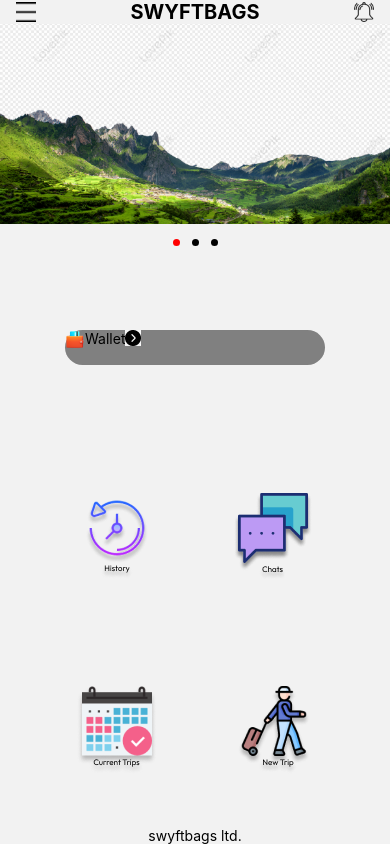
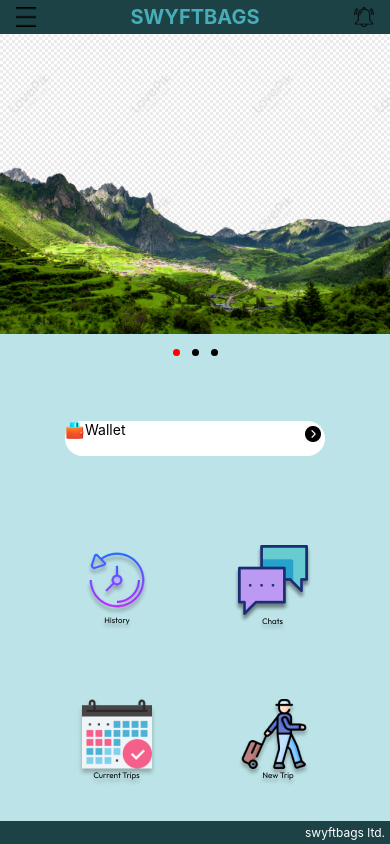
Before and after one commit to imtiazzalii/FYP, a React Native app: screen /Dashboard in a window 390 px wide. Built offline with nearby package versions, Linux system fonts and the light colour scheme; grey boxes are pictures that could not be loaded.

Commit message:
tailwind styling dashboard

```diff
--- a/screens/Carousel.js
+++ b/screens/Carousel.js
@@ -53,7 +53,7 @@
 	const renderItem = ({ item, index }) => {
 		return (
 			<View>
-				<Image source={item.image} style={{ height: 200, width: screenWidth }}/>
+				<Image source={item.image} style={{ height: 300, width: screenWidth }}/>
 			</View>
 		);
 	};
--- a/screens/Dashboard.js
+++ b/screens/Dashboard.js
@@ -18,9 +18,10 @@
               <View style={styles.wallet}>
                 <Image source={require("../assets/Dashboard/wallet.png")}/>
                 <Text>Wallet</Text>
-                <Image source={require("../assets/Dashboard/arrow.jpeg")}/>
+                <Image style={styles.arrow} source={require("../assets/Dashboard/arrow.jpeg")}/>
               </View>
             </View>
+
             <View style={styles.contentbox2}>
               <Image source={require("../assets/Dashboard/history.png")}/>
               <Image source={require("../assets/Dashboard/chats.png")}/>
@@ -31,7 +32,7 @@
               <Image source={require("../assets/Dashboard/newtrip.png")}/>
             </View>
             <View style={styles.footer}>
-              <Text>swyftbags ltd.</Text>
+              <Text style={styles.footerText}>swyftbags ltd.</Text>
             </View>
         </View>
     );
@@ -40,11 +41,13 @@
 const styles = StyleSheet.create({
     container: {
       flex: 1,
-      paddingTop: Platform.OS === 'android' ? StatusBar.currentHeight : 0,
+      marginTop: Platform.OS === 'android' ? StatusBar.currentHeight : 0,
+      backgroundColor:"#BCE3E7",
     },
     header: {
       flexDirection: 'row',
       justifyContent: 'space-between',
+      backgroundColor:'#1D4246',
       alignItems: 'center',
       paddingHorizontal: 16,
     },
@@ -55,6 +58,9 @@
     headerText: {
       fontSize: 20,
       fontWeight: 'bold',
+      color:'#47ADB8',
+      padding:5,
+
     },
 
     wallet: {
@@ -63,8 +69,13 @@
       height: 35,
       //marginLeft: ((1/3)/2)*(Dimensions.get("window").width),
       marginTop: 10,
-      backgroundColor: "grey",
+      backgroundColor: "white",
       borderRadius: 60,
+    },
+
+    arrow: {
+      marginTop:5,
+      marginLeft:180
     },
     contentbox1: {
       flex: 1,
@@ -86,8 +97,16 @@
     },
     footer: {
       flexDirection: "row",
+      padding:4,
       justifyContent: "space-evenly",
       alignItems: "center",
+      backgroundColor:'#1D4246',
+    },
+    footerText: {
+      color:'white',
+      fontSize:12,
+      textAlign:'right',
+      paddingLeft:300,
     },
   });
 
--- a/screens/Home.js
+++ b/screens/Home.js
@@ -7,14 +7,14 @@
 const Home = (props) => {
   return (
     <Background>
-      <View style={tw.style('mx-10','my-64','items-center')}>
+      <View style={tw.style('mx-10','my-60','items-center')}>
       <Text style={tw.style('text-white', 'text-5xl' , 'font-bold', 'shadow-md', 'mb-2' ,'my-2')}>
           SWYFTBAGS
         </Text>
-        <Text style={tw.style('text-black','text-5xl','font-bold')}>
-          YOUR BAGS ON THE GO !!
+        <Text style={tw.style('text-black','text-center','text-5xl','font-bold')}>
+          YOUR BAGS, ON THE{'\n'} GO !!
         </Text>
-        <View style={styles.buttonContainer}>
+        <View style={tw.style('flex-row','justify-center','my-8')}>
           <Btn
             bgColor="#A9C1C4"
             textColor="black"
```
